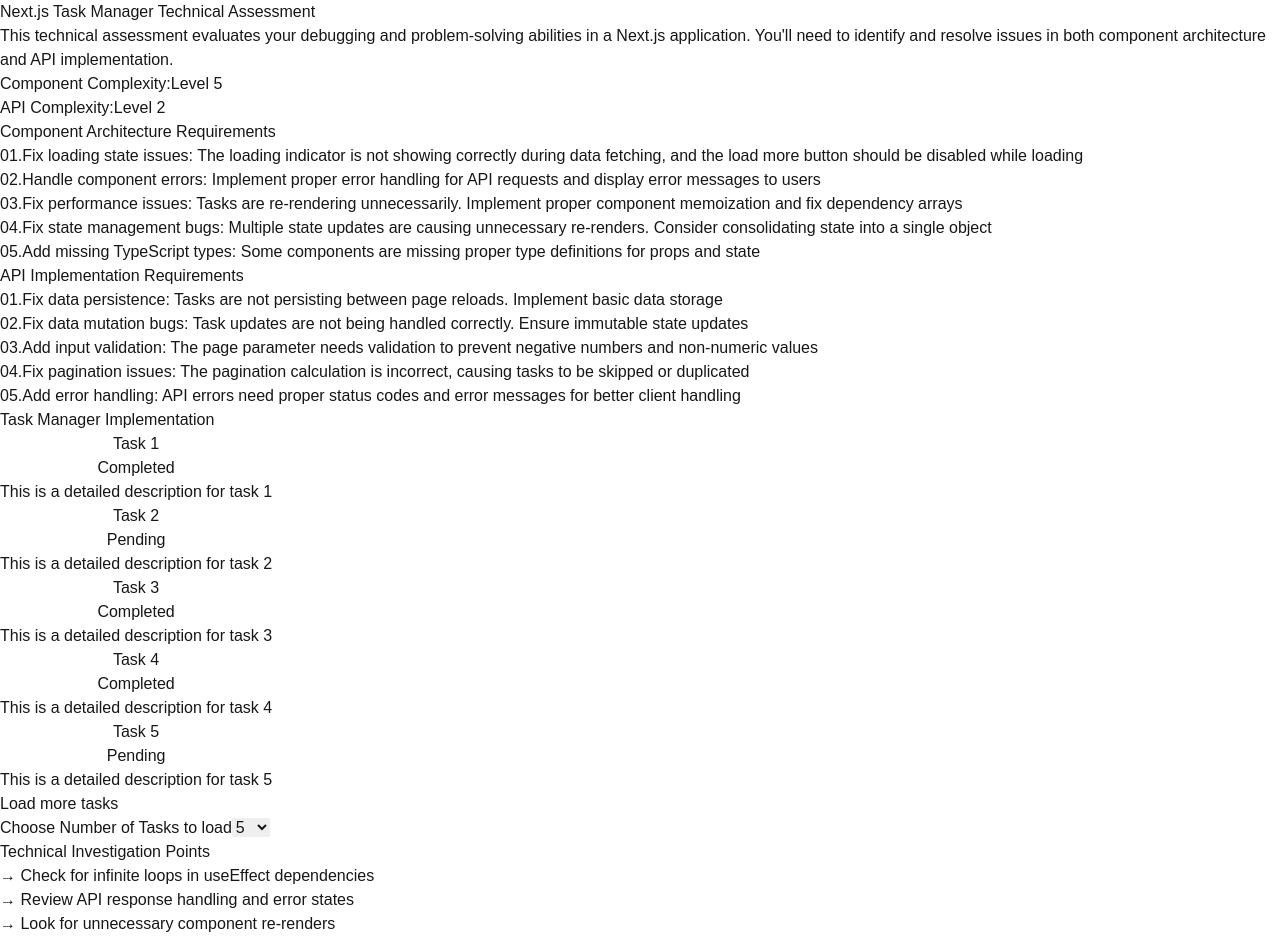
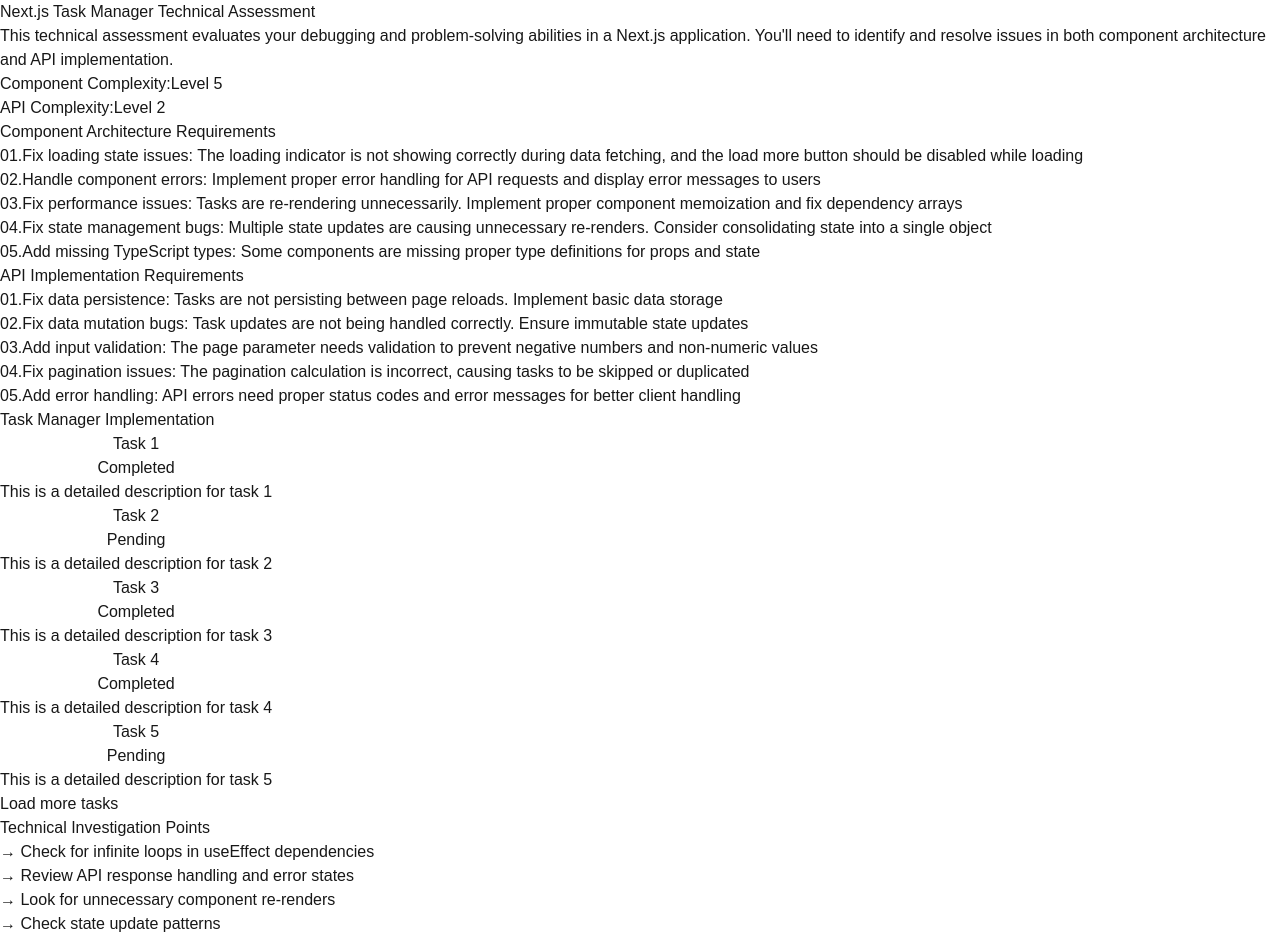
Before and after one commit to Pioneer18/weconnectllc-winter-code-challenger, a Next.js app: page /start in a window 1280 px wide. Shown: the top 939 px of the page. Built offline with nearby package versions, Linux system fonts and the light colour scheme.

Commit message:
1. removing the page_size selector, intended to remove that on an early commit but something must have went wrong. 2. corrected build error: TaskItem displayName was missing
code build and runs now

```diff
--- a/src/components/task-item/task-item.tsx
+++ b/src/components/task-item/task-item.tsx
@@ -7,7 +7,7 @@
   task: Task;
 }
 
-export const TaskItem = memo(({ task }: TaskItemProps) => {
+const TaskItem = memo(({ task }: TaskItemProps) => {
   const [isExpanded, setIsExpanded] = useState(false);
 
   return (
@@ -39,3 +39,7 @@
     </div>
   );
 });
+
+TaskItem.displayName = "TaskItem";
+
+export { TaskItem };
--- a/src/components/task-list/task-list.tsx
+++ b/src/components/task-list/task-list.tsx
@@ -8,17 +8,11 @@
 import { TaskError } from "../error-handling/task-error-alert";
 
 export default function TaskList() {
-  const [pageSize, setPageSize] = useState(5);
-  const [loading, hasMore, error, tasks, nextPage] = useTaskStateManager([], 1, pageSize);
+  const [loading, hasMore, error, tasks, nextPage] = useTaskStateManager([], 1);
 
   const handleLoadMore = () => {
     nextPage();
   };
-
-  const handlePageSizeChange = (e: React.ChangeEvent<HTMLSelectElement>) => {
-    const newPageSize = parseInt(e.target.value);
-    setPageSize(newPageSize);
-  }
 
   return (
     <TaskErrorBoundary>
@@ -41,19 +35,6 @@
             Load more tasks
           </button>
         }
-
-        <div className="flex items-center space-x-2">
-          <label >Choose Number of Tasks to load</label>
-          <select
-            className="w-1/10 p-2 border rounded"
-            value={pageSize}
-            onChange={handlePageSizeChange}
-          >
-            <option value={5}>5</option>
-            <option value={10}>10</option>
-            <option value={25}>25</option>
-          </select>
-        </div>
       </div>
     </TaskErrorBoundary>
   );
--- a/src/constants.ts
+++ b/src/constants.ts
@@ -3,3 +3,4 @@
  */
 export const TASKS_KEY = 'TASKS';
 export const PAGE_KEY = 'PAGE'
+export const PAGE_SIZE = 5;
--- a/src/hooks/use-task-state-manager.ts
+++ b/src/hooks/use-task-state-manager.ts
@@ -3,7 +3,7 @@
 import { FetchTasksResponse, Task, TaskStateManagerProps, TaskStateManagerReturn } from "@/types/task";
 import { useCallback, useEffect, useReducer, useState } from "react";
 import { getSessionStorage, setSessionStorage } from "./utils/session-storage-utils";
-import { TASKS_KEY, PAGE_KEY} from "@/constants";
+import { TASKS_KEY, PAGE_KEY, PAGE_SIZE} from "@/constants";
 
 type Action =
     | { type: 'LOAD_SESSION_STATE'; tasks: Task[], page: number }
@@ -62,7 +62,7 @@
     }
 }
 
-const useTaskStateManager = (initialTasks: Task[], initialPage: number, pageSize: number): TaskStateManagerReturn => {
+const useTaskStateManager = (initialTasks: Task[], initialPage: number): TaskStateManagerReturn => {
     const [state, dispatch] = useReducer(tasksReducer, {
         tasks: initialTasks,
         page: initialPage,
@@ -113,7 +113,7 @@
 
     useEffect((): void => {
         if (shouldFetch) {
-            fetchTasks(state.page, pageSize);
+            fetchTasks(state.page, PAGE_SIZE);
             setShouldFetch(false);
         }
     }, [state.page, shouldFetch, fetchTasks]);
```
